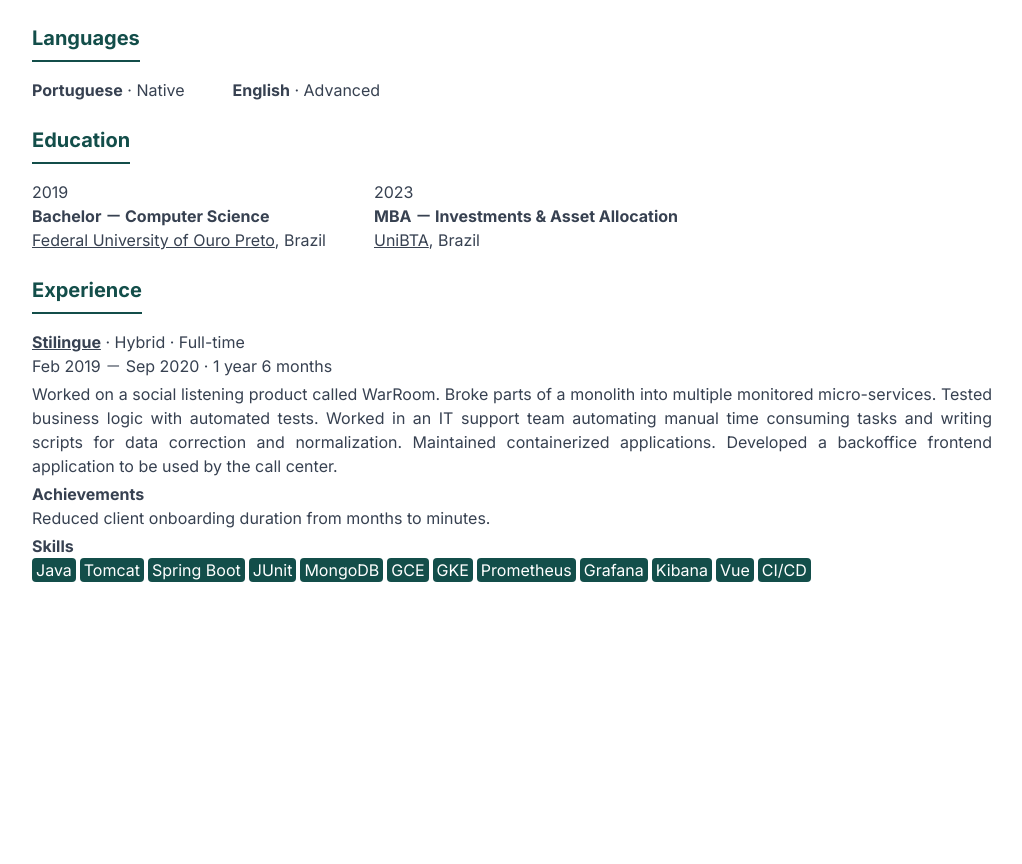
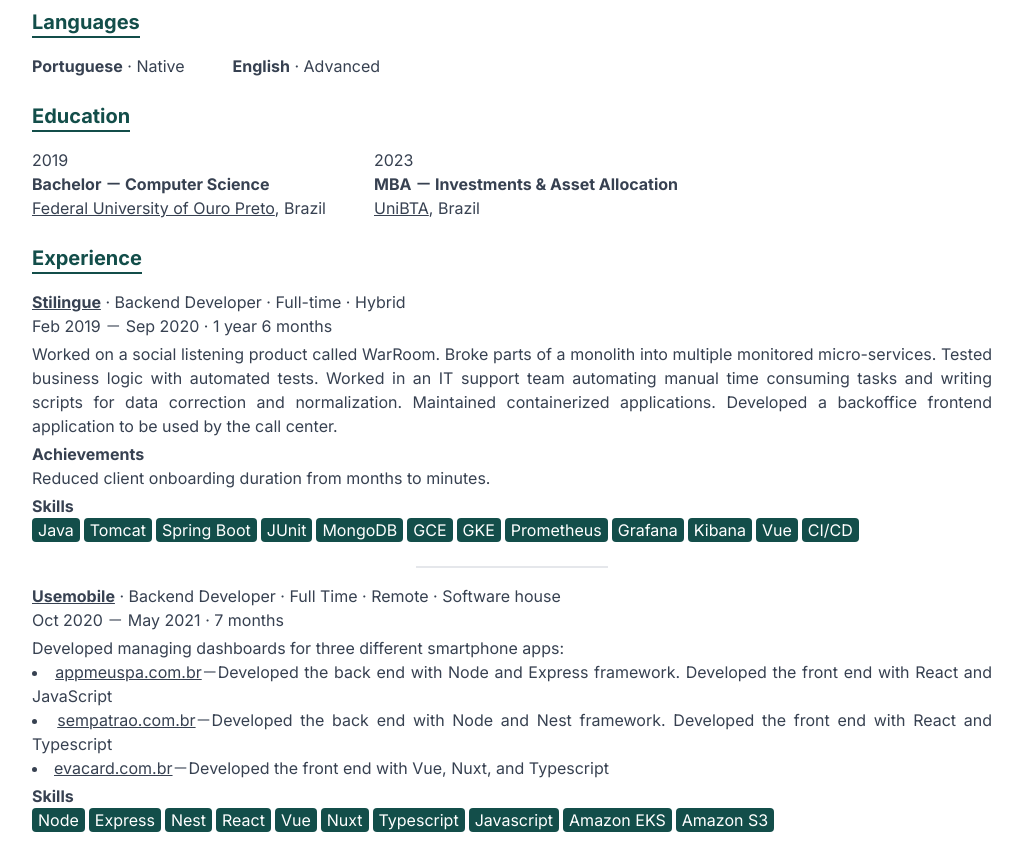
Before and after one commit to Pacheco95/resume, a Next.js app: page / in a window 1280 px wide. Shown: the part 560-1424 px from the top of the page, without its empty margins (128-1150 px from the left). Before the commit the page ends 1174 px from the top, so only its background shows below. Built offline with nearby package versions, Linux system fonts and the light colour scheme.

Commit message:
feat: add entry to experience section

```diff
--- a/src/app/containers/Experience.tsx
+++ b/src/app/containers/Experience.tsx
@@ -8,8 +8,9 @@
   experiences: {
     company: {
       name: string;
-      url: string;
+      linkedinUrl: string;
     };
+    role: string;
     tags: string[];
     detail: ReactNode;
     start: Date;
@@ -23,28 +24,36 @@
   <Section title="Experience">
     <ul className="flex gap-y-4 gap-x-12 flex-wrap">
       {experiences.map((xp) => (
-        <li key={xp.company.name}>
+        <li
+          key={xp.company.name}
+          className="after:w-1/5 after:mt-6 after:h-0.5 after:block after:bg-gray-200 after:m-auto last:after:hidden"
+        >
           <p>
-            <ExternalLink href={xp.company.url} className="font-bold">
+            <ExternalLink href={xp.company.linkedinUrl} className="font-bold">
               {xp.company.name}
             </ExternalLink>
             {` ${dot} `}
-            {xp.tags.join(` ${dot} `)}
+            {[xp.role, ...xp.tags].join(` ${dot} `)}
+            <br />
+            {formatRange(xp.start, xp.end)}
           </p>
-          <p>{formatRange(xp.start, xp.end)}</p>
-          <p className="mt-1">{xp.detail}</p>
+          <div className="mt-1">{xp.detail}</div>
+          {xp.achievements && (
+            <>
               <p className="font-bold mt-1">Achievements</p>
               <ul>
-            {xp.achievements?.map((achievement, index) => (
+                {xp.achievements.map((achievement, index) => (
                   <li key={index}>
                     Reduced client onboarding duration from months to minutes.
                   </li>
                 ))}
               </ul>
+            </>
+          )}
           <p className="font-bold mt-1">Skills</p>
           <ul className="flex gap-1 text-white flex-wrap">
             {xp.skills.map((skill) => (
-              <li className="rounded bg-primary px-1" key={skill}>
+              <li className="rounded bg-primary px-1.5" key={skill}>
                 {skill}
               </li>
             ))}
--- a/src/app/containers/Section.tsx
+++ b/src/app/containers/Section.tsx
@@ -8,7 +8,7 @@
 const Section = ({ children, title }: SectionProps) => {
   return (
     <section className="text-gray-700">
-      <h2 className="text-primary text-xl font-bold pb-2 border-b-2 border-primary inline-block mb-4">
+      <h2 className="text-primary text-xl font-bold border-b-2 border-primary inline-block mb-4">
         {title}
       </h2>
       {children}
--- a/src/app/page.tsx
+++ b/src/app/page.tsx
@@ -4,6 +4,7 @@
 import Education from "@/app/containers/Education";
 import Experience from "@/app/containers/Experience";
 import { dash } from "@/separators";
+import ExternalLink from "@/components/ExternalLink";
 
 const Home: NextPage = () => (
   <>
@@ -55,12 +56,13 @@
           {
             company: {
               name: "Stilingue",
-              url: "https://stilingue.com.br",
+              linkedinUrl: "https://www.linkedin.com/company/10796074",
             },
+            role: "Backend Developer",
             start: new Date("2019-02-04"),
             end: new Date("2020-09-01"),
             detail: (
-              <>
+              <p>
                 Worked on a social listening product called WarRoom. Broke parts
                 of a monolith into multiple monitored micro-services. Tested
                 business logic with automated tests. Worked in an IT support
@@ -68,7 +70,7 @@
                 for data correction and normalization. Maintained containerized
                 applications. Developed a backoffice frontend application to be
                 used by the call center.
-              </>
+              </p>
             ),
             achievements: [
               "Reduced client onboarding duration from months to minutes.",
@@ -87,7 +89,60 @@
               "Vue",
               "CI/CD",
             ],
-            tags: ["Hybrid", "Full-time"],
+            tags: ["Full-time", "Hybrid"],
+          },
+          {
+            company: {
+              name: "Usemobile",
+              linkedinUrl: "https://www.linkedin.com/company/usemobile",
+            },
+            role: "Backend Developer",
+            start: new Date("2020-10-06"),
+            end: new Date("2021-05-31"),
+            detail: (
+              <>
+                Developed managing dashboards for three different smartphone
+                apps:
+                <ul className="list-disc list-inside">
+                  <li>
+                    <ExternalLink href="https://appmeuspa.com.br">
+                      appmeuspa.com.br
+                    </ExternalLink>
+                    {`${dash}`}
+                    Developed the back end with Node and Express framework.
+                    Developed the front end with React and JavaScript
+                  </li>
+                  <li>
+                    <ExternalLink href="https://sempatrao.com.br">
+                      sempatrao.com.br
+                    </ExternalLink>
+                    {`${dash}`}
+                    Developed the back end with Node and Nest framework.
+                    Developed the front end with React and Typescript
+                  </li>
+                  <li>
+                    <ExternalLink href="https://evacard.com.br">
+                      evacard.com.br
+                    </ExternalLink>
+                    {`${dash}`}
+                    Developed the front end with Vue, Nuxt, and Typescript
+                  </li>
+                </ul>
+              </>
+            ),
+            skills: [
+              "Node",
+              "Express",
+              "Nest",
+              "React",
+              "Vue",
+              "Nuxt",
+              "Typescript",
+              "Javascript",
+              "Amazon EKS",
+              "Amazon S3",
+            ],
+            tags: ["Full Time", "Remote", "Software house"],
           },
         ]}
       />
```
Lines whose indentation alone changed are shown as unchanged.
